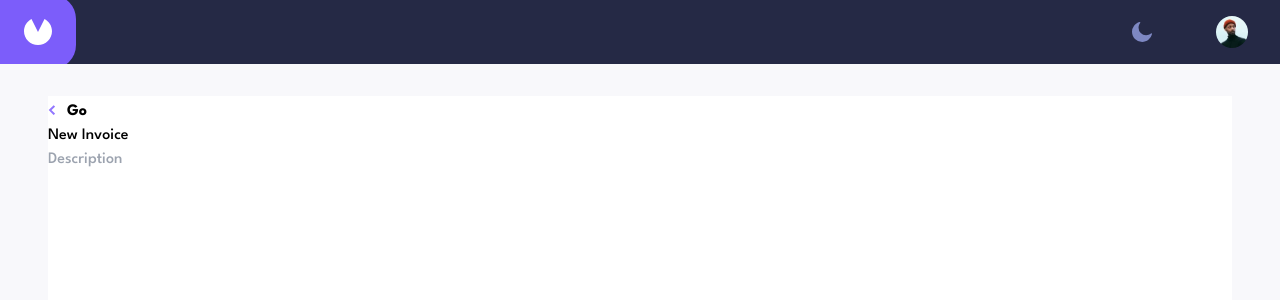
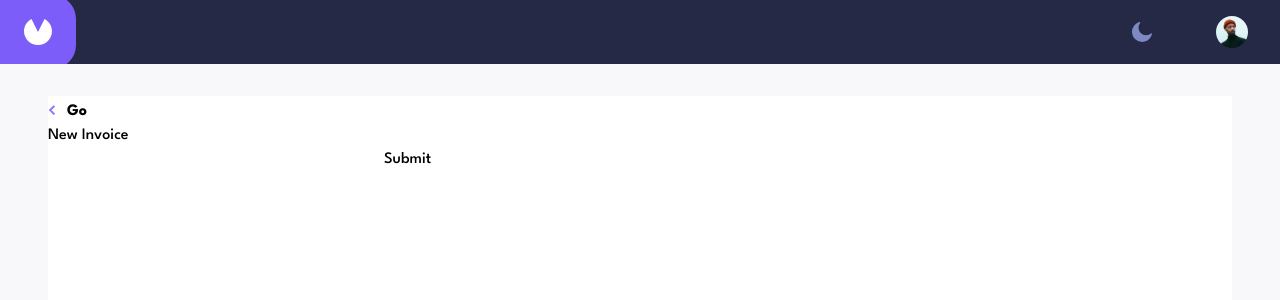
Before and after one commit to JomersDev/invoicely, a React (Vite) app: page / in a window 1280 px wide. Both pictures are taken after a click on the button "New Invoice". Shown: the top 300 px of the page. Built offline with nearby package versions, Linux system fonts and the light colour scheme.

Commit message:
installed react hook form and began laying out the required form fields

```diff
--- a/package.json
+++ b/package.json
@@ -11,6 +11,7 @@
   "dependencies": {
     "react": "^18.2.0",
     "react-dom": "^18.2.0",
+    "react-hook-form": "^7.43.9",
     "react-router-dom": "^6.10.0"
   },
   "devDependencies": {
--- a/src/Components/InvoiceList/NewInvoiceForm.jsx
+++ b/src/Components/InvoiceList/NewInvoiceForm.jsx
@@ -1,4 +1,15 @@
+import { useForm } from "react-hook-form";
+import { useState } from "react";
+
 export default function NewInvoiceForm(props) {
+
+    const [formData, setFormData] = useState([])
+
+    const { register, handleSubmit } = useForm();
+    function onSubmit(data) {
+        setFormData(data)
+    }
+    console.log(formData)
 
     return (
         <div className="min-h-screen bg-white">
@@ -13,9 +24,14 @@ export default function NewInvoiceForm(props) {
             <h1>
                 New Invoice
             </h1>
-            <form>
-                <input type="text" placeholder="Description" />
+            <form onSubmit={handleSubmit(onSubmit)}>
+                <input {...register("firstName")} />
+
+                <input {...register("lastName")} />
+
+                <input type="submit" />
             </form>
+            <h1>{formData.firstName}</h1>
         </div>
     )
 }
--- a/src/Pages/InvoiceList.jsx
+++ b/src/Pages/InvoiceList.jsx
@@ -9,7 +9,6 @@ export default function InvoiceList(props) {
     const [showNewInvoice, setShowNewInvoice] = useState(false)
 
     function handleShowNewInvoice() {
-        console.log('test')
         setShowNewInvoice(prev => !prev)
     }
 
```
Also changed, not shown: 1 other file (tests, documents, lock files or other folders).
